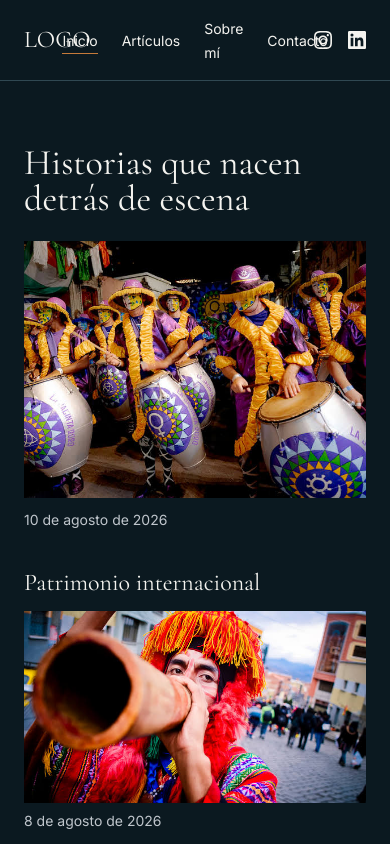
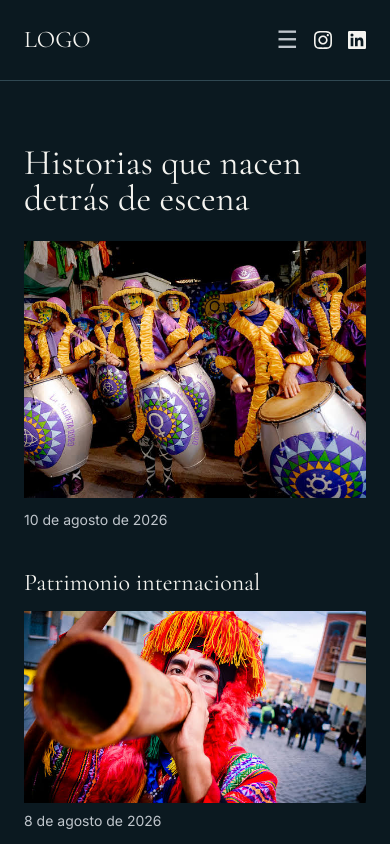
Before and after one commit to joy-amorin/portfolio-editorial, a Next.js app in the folder portfolio-editorial/: page / in a window 390 px wide. Shown: the top 844 px of the page. Built offline with nearby package versions, Linux system fonts and the light colour scheme.

Commit message:
style: adjust header alignment and responsive navigation

```diff
--- a/portfolio-editorial/src/components/layout/Header.tsx
+++ b/portfolio-editorial/src/components/layout/Header.tsx
@@ -4,22 +4,21 @@ import { LinkedInIcon } from "@/components/ui/SocialIcons";
 
 export default function Header() {
   return (
-    <header className="border-b border-border">
-      <div className="mx-auto grid min-h-20 w-full max-w-7xl grid-cols-3 items-center px-6">
+    <header className="relative border-b border-border">
+      <div className="mx-auto grid min-h-20 w-full max-w-7xl grid-cols-[1fr_auto_auto] items-center px-6">
         <div className="justify-self-start">
-          <span className="font-heading text-2xl text-foreground">
+          <span className="ml-0 font-heading text-2xl text-foreground md:ml-12">
             LOGO
           </span>
         </div>
 
-        <div className="justify-self-center">
+        <div className="mr-4 justify-self-end md:mr-12">
           <Navigation />
         </div>
 
-        <div className="flex items-center gap-4 justify-self-end">
+        <div className="mr-0 flex items-center gap-4 justify-self-end md:mr-14">
           <InstagramIcon />
           <LinkedInIcon />
-          {/* Instagram */}
         </div>
       </div>
     </header>
--- a/portfolio-editorial/src/components/layout/Navigation.tsx
+++ b/portfolio-editorial/src/components/layout/Navigation.tsx
@@ -2,6 +2,7 @@
 
 import Link from "next/link";
 import { usePathname } from "next/navigation";
+import { useState } from "react";
 
 const navigation = [
   { label: "Inicio", href: "/" },
@@ -12,9 +13,12 @@ const navigation = [
 
 export default function Navigation() {
   const pathname = usePathname();
+  const [isOpen, setIsOpen] = useState(false);
 
   return (
-    <nav aria-label="Navegación principal">
+    <>
+      {/* Desktop */}
+      <nav aria-label="Navegación principal" className="hidden md:block">
         <ul className="flex items-center gap-6">
           {navigation.map((item) => {
             const isActive =
@@ -28,7 +32,7 @@ export default function Navigation() {
                   href={item.href}
                   className={`text-sm transition-colors ${
                     isActive
-                        ? "text-text border-b border-accent pb-1"
+                      ? "border-b border-accent pb-1 text-text"
                       : "text-text hover:text-accent"
                   }`}
                 >
@@ -39,5 +43,51 @@ export default function Navigation() {
           })}
         </ul>
       </nav>
+
+      {/* Mobile */}
+      <div className="md:hidden">
+        <button
+          type="button"
+          onClick={() => setIsOpen(!isOpen)}
+          aria-label={isOpen ? "Cerrar menú" : "Abrir menú"}
+          aria-expanded={isOpen}
+          className="text-text"
+        >
+          <span className="text-2xl">{isOpen ? "×" : "☰"}</span>
+        </button>
+
+        {isOpen && (
+          <nav
+            aria-label="Navegación móvil"
+            className="absolute left-0 top-20 w-full border-b border-border bg-background"
+          >
+            <ul className="flex flex-col px-6 py-6">
+              {navigation.map((item) => {
+                const isActive =
+                  item.href === "/"
+                    ? pathname === "/"
+                    : pathname.startsWith(item.href);
+
+                return (
+                  <li key={item.href}>
+                    <Link
+                      href={item.href}
+                      onClick={() => setIsOpen(false)}
+                      className={`block py-3 text-sm transition-colors ${
+                        isActive
+                          ? "text-text"
+                          : "text-text hover:text-accent"
+                      }`}
+                    >
+                      {item.label}
+                    </Link>
+                  </li>
+                );
+              })}
+            </ul>
+          </nav>
+        )}
+      </div>
+    </>
   );
 }
```
Lines whose indentation alone changed are shown as unchanged.
